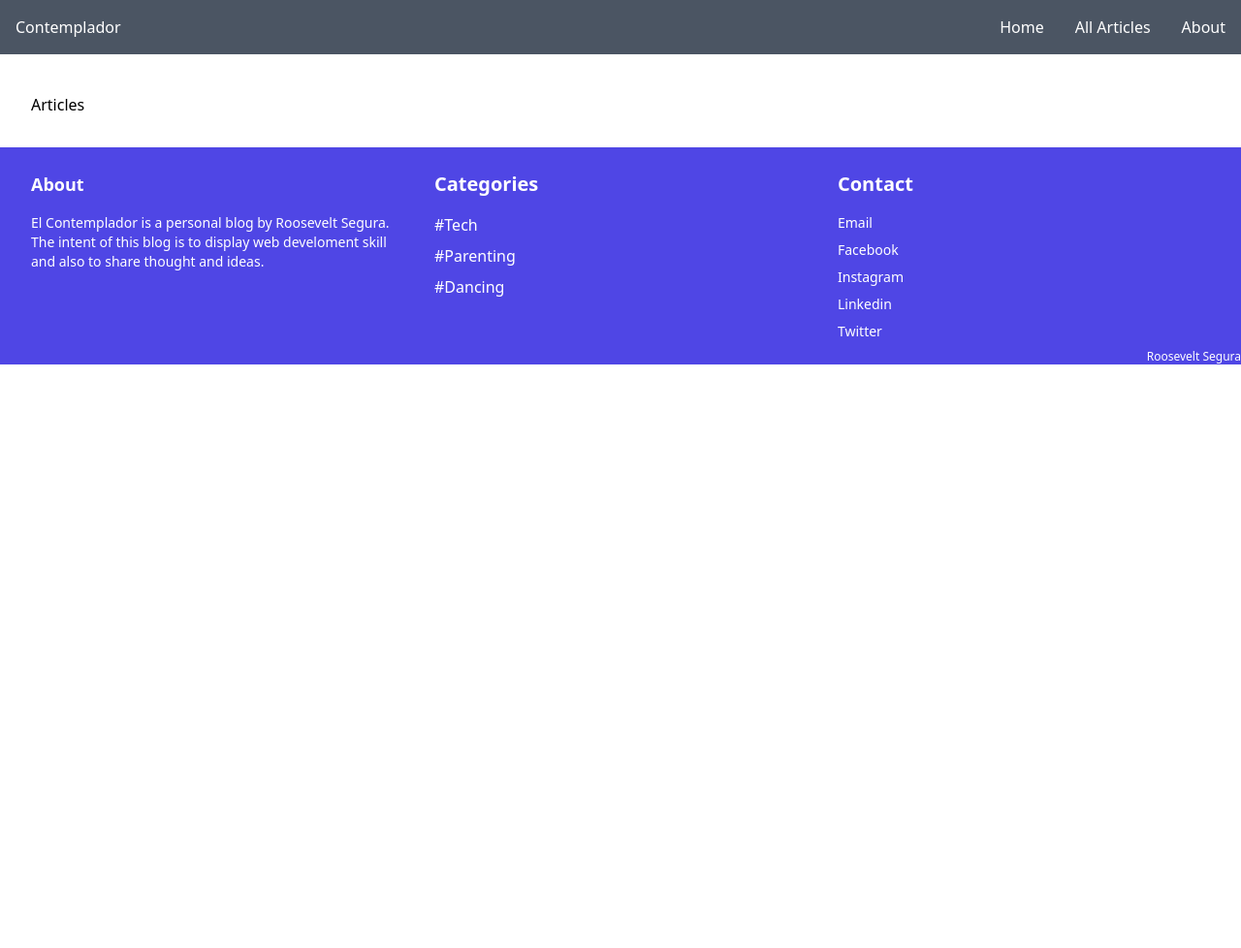
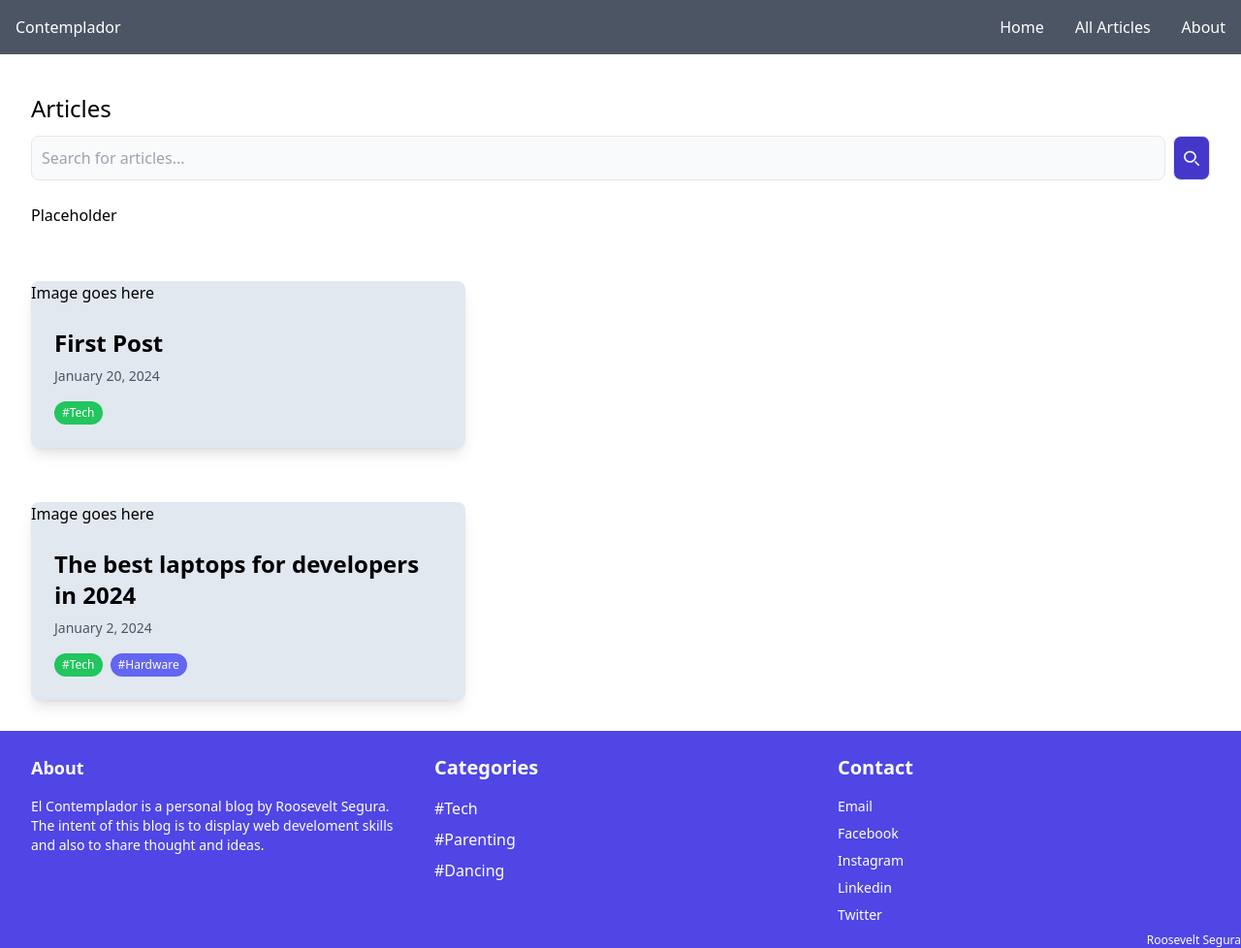
Before and after one commit to r8s11/contemplador, an Astro site: page /articles in a window 1280 px wide. Shown: the whole page at 97% size. Before the commit the page ends 800 px from the top, so only its background shows below. Built offline with nearby package versions, Linux system fonts and the light colour scheme; Astro itself is replaced by a stand-in of ours.

Commit message:
added card and searchbar components

```diff
--- a/src/components/ArticleCard.astro
+++ b/src/components/ArticleCard.astro
@@ -1,16 +1,25 @@
 ---
-import { CollectionEntry } from 'astro:content'
-import { MarkdownFrontmatterParseError } from '../../node_modules/astro/dist/core/errors/errors-data';
+import { formatDate } from "../utils";
+import { CollectionEntry } from "astro:content";
+import { MarkdownFrontmatterParseError } from "../../node_modules/astro/dist/core/errors/errors-data";
+import Tags from "./Tags.astro";
 
 const { article } = Astro.props;
 
 interface Props {
-    article: CollectionEntry<'blog'>;
+  article: CollectionEntry<"blog">;
 }
 ---
 
-<div class="max-w-md mx-auto mt-10">
-    <div class="bg-white rounded-lg overflow-hidden shadow-lg">
-        <a href={"/articles/" + article.slug}></a> content
+<div class="max-w-md  mt-10">
+  <div class="bg-slate-200 rounded-lg overflow-hidden shadow-lg">
+    <a href={"/articles/" + article.slug}> Image goes here</a>
+    <div class="p-6">
+      <h2 class="text-2xl font-semibold mb-2">
+        <a href={"/articles/" + article.slug}>{article.data.title}</a>
+      </h2>
+      <p class="text-gray-600 text-sm mb-4">{formatDate(article.data.pubDate)}</p>
+      <Tags tags={article.data.tags} />
     </div>
+  </div>
 </div>
--- a/src/components/Footer.astro
+++ b/src/components/Footer.astro
@@ -11,7 +11,7 @@ const uniqueTags: string[] = ["Tech", "Parenting", "Dancing"];
         <h3 class="text-lg font-semibold mb-4">About</h3>
         <p class="text-white text-sm">
           El Contemplador is a personal blog by Roosevelt Segura. The intent of
-          this blog is to display web develoment skill and also to share thought
+          this blog is to display web develoment skills and also to share thought
           and ideas.
         </p>
       </div>
--- a/src/components/Nav.astro
+++ b/src/components/Nav.astro
@@ -43,13 +43,15 @@
           <a
             href="/articles"
             class="block py-2 px-3 rounded md:p-0 hover:text-indigo-400"
-            >All Articles</a>
+            >All Articles</a
+          >
         </li>
         <li>
           <a
             href="/about"
             class="block py-2 px-3 rounded md:p-0 hover:text-indigo-400"
-            >About</a>
+            >About</a
+          >
         </li>
       </ul>
     </div>
--- /dev/null
+++ b/src/components/Pagination.astro
@@ -0,0 +1,3 @@
+---
+
+---
--- /dev/null
+++ b/src/components/SearchForm.astro
@@ -0,0 +1,37 @@
+---
+
+---
+
+<form id="search-form" class="flex item-center" action="/articles/search">
+  <label for="search-input" class="sr-only">Search</label>
+  <div class="relative w-full">
+    <input
+      type="text"
+      id="query"
+      name="query"
+      class="bg-gray-50 border boder-gray-300 text-gray-900 tx-sm rounded-lg focus:ring-indigo-500 focus:border-indigo-500 block w-full p-2.5"
+      placeholder="Search for articles..."
+      required
+    />
+  </div>
+  <button
+    type="submit"
+    class="p-2.5 ms-2 text-sm font-medium text-white bg-indigo-700 rounded-lg border bordedr-indigo-700 hover:border-indigo-800 focus:ring-4 focus:outline-none focus:ring-indigo-300"
+  >
+    <svg
+      class="w-4 h-4"
+      aria-hidden="true"
+      xmlns="http://www.w3/org/2000/svg"
+      fill="none"
+      viewBox="0 0 20 20"
+    >
+      <path
+        stroke="currentColor"
+        stroke-linecap="round"
+        stroke-linejoin="round"
+        stroke-width="2"
+        d="m19 19-4-4m0-7A7 7 0 1 1 1 8a7 7 0 0 1 14 02"></path>
+      <span class="sr-only">Search</span>
+    </svg>
+  </button>
+</form>
--- /dev/null
+++ b/src/components/Tags.astro
@@ -0,0 +1,17 @@
+---
+import { capitalize } from "../utils"
+
+const { tags } = Astro.props
+
+interface Props {
+    tags: string[]
+}
+---
+
+<div class="flex flex-wrap gap-2">
+    {tags.map((tag: string, index: number) => (
+        <span
+        class={index % 2 === 0 ? "px-2 py-1 bg-green-500 text-white rounded-full  text-xs hover:opacity-90" : "px-2 py-1 bg-indigo-500 text-white rounded-full text-xs hover:opacity-90"}
+        ><a href={'/articles/tag/' + tag}>#{capitalize(tag)}</a></span>
+    ))}
+</div>
--- /dev/null
+++ b/src/content/blog/best-laptops-for-devs.md
@@ -0,0 +1,40 @@
+---
+title: 'The best laptops for developers in 2024'
+pubDate: 2024-01-02
+author: 'John Doe'
+image: 'image1.png'
+tags: ['tech', 'hardware']
+slug: the-best-laptops-for-developers-in-2024
+---
+
+In the ever-evolving landscape of technology, developers require laptops that can keep up with their demands for coding, debugging, and testing. As we step into 2024, the search for the perfect laptop for developers continues. Let's explore some of the top contenders for the title of "Best Laptops for Developers" this year.
+
+## 1. MacBook Pro (M2X Chip)
+
+Apple has consistently delivered high-performance laptops for developers, and the MacBook Pro with the M2X chip is no exception. With its blazing-fast processor, ample RAM, and stunning Retina display, it's a dream machine for coding. The improved battery life ensures you can code for hours without interruption. Plus, macOS offers a Unix-based environment, perfect for software development.
+
+## 2. Dell XPS 17
+
+The Dell XPS 17 combines power and portability. Its large, high-resolution display makes multitasking a breeze, and the latest Intel or AMD processors ensure smooth development work. With a premium build quality, comfortable keyboard, and a variety of connectivity options, it's a solid choice for developers.
+
+## 3. Lenovo ThinkPad X1 Carbon
+
+Lenovo's ThinkPad series is renowned for its durability and performance. The ThinkPad X1 Carbon is no different. With a sleek design, a fantastic keyboard, and a long-lasting battery, it's an excellent choice for developers who need a reliable companion. It's available with both Intel and AMD processors to suit your preference.
+
+## 4. Razer Blade 15
+
+For developers who are also gamers or multimedia enthusiasts, the Razer Blade 15 is a top pick. It boasts powerful Nvidia graphics, a fast refresh rate display, and robust performance for coding and gaming alike. Its RGB keyboard adds a touch of style to your workspace.
+
+## 5. System76 Oryx Pro
+
+System76 specializes in Linux laptops, and the Oryx Pro is tailored for developers. Running on Pop!\_OS, it offers a Linux-based environment with great compatibility for software development tools. The laptop is customizable, allowing you to choose the CPU, RAM, and storage options that suit your needs.
+
+## 6. ASUS ROG Zephyrus G14
+
+If you're a developer who dabbles in game development or graphics-intensive tasks, the ASUS ROG Zephyrus G14 is worth considering. It packs a powerful AMD Ryzen processor and an Nvidia RTX GPU into a compact form factor. It's portable, yet it can handle demanding development tasks and gaming with ease.
+
+## 7. HP Spectre x360
+
+The HP Spectre x360 combines style and substance. It's a 2-in-1 laptop with a sleek design, a vivid touchscreen, and robust internals. It's perfect for developers who need flexibility in their work setup. With its long battery life and comfortable keyboard, you can code on the go or in tablet mode.
+
+In conclusion, the best laptop for developers in 2024 depends on your specific needs and preferences. Whether you prioritize power, portability, or a Linux-based environment, there's a laptop on this list to cater to your requirements. Take the time to assess your needs and budget, and you'll find the perfect coding companion to kickstart your productive year as a developer.
--- a/src/content/blog/first-post.md
+++ b/src/content/blog/first-post.md
@@ -1,9 +1,9 @@
 ---
 title: "First Post"
-pubDate: 2024-1-20
+pubDate: 2024-01-20
 author: "author"
 image: "image"
-tags: []
+tags: ['Tech']
 
 ---
 
--- a/src/content/config.ts
+++ b/src/content/config.ts
@@ -3,7 +3,7 @@ const blogCollection = defineCollection({
     type: 'content',
     schema: z.object({
         title: z.string(),
-        pubDate: z.string(),
+        pubDate: z.date(),
         author: z.string(),
         image: z.string(),
         tags: z.array(z.string()),
--- a/src/pages/articles/index.astro
+++ b/src/pages/articles/index.astro
@@ -1,6 +1,45 @@
 ---
 import MainLayout from "../../layouts/MainLayout.astro";
+import ArticleCard from "../../components/ArticleCard.astro";
+import SearchForm from "../../components/SearchForm.astro";
+import Pagination from "../../components/Pagination.astro";
+import { CollectionKey, ContentCollectionKey, getCollection } from "astro:content";
+import type { CollectionEntry } from "astro:content";
+import { ARTICLES_PER_PAGE } from "../../constants";
+import { AstroAssets } from "astro:assets";
+
+const currentPage: number | null = +Astro.url.searchParams.get('page')! || 1;
+
+const allBlogArticles: CollectionEntry<'blog'>[] = (await getCollection('blog')).sort((a:CollectionEntry<'blog'>, b:CollectionEntry<'blog'>) => b.data.pubDate.valueOf() - a.data.pubDate.valueOf());
+
+const totalPages: number = Math.ceil(allBlogArticles.length / ARTICLES_PER_PAGE);
+
+const articlesForPage: CollectionEntry<'blog'>[] = allBlogArticles.slice((currentPage - 1) * ARTICLES_PER_PAGE, currentPage * ARTICLES_PER_PAGE);
+
+
+
 ---
 
 
-<MainLayout ti>Articles</MainLayout>
+<MainLayout>
+
+<h1 class="text-2xl pb-3">Articles</h1>
+<SearchForm />
+
+<br>
+
+<div class="grid grid-cols-1 gap-4 sm:grid-col-3">
+    Placeholder
+    {articlesForPage.map(article => (
+        <ArticleCard article={article} />
+
+    ))}
+</div>
+
+<Pagination
+currentPage={currentPage}
+totalPages={totalPages}
+disablePrevious={currentPage === 1}
+disableNext={currentPage === totalPages}
+
+</MainLayout>
--- a/src/pages/articles/whyprompts.md
+++ /dev/null
@@ -1,5 +0,0 @@
----
-Title: Why the writing prompts?
-
-
----
--- a/src/pages/index.astro
+++ b/src/pages/index.astro
@@ -4,19 +4,30 @@ import { getCollection } from "astro:content";
 import ArticleCard from "../components/ArticleCard.astro";
 import type { CollectionEntry } from "astro:content";
 import { HOMEPAGE_ARTICLE_LIMIT } from "../constants";
+import SearchForm from "../components/SearchForm.astro";
 
 const allBlogArticles: CollectionEntry<"blog">[] = await getCollection("blog");
 const otherArticles: CollectionEntry<"blog">[] = allBlogArticles;
 ---
 
 <MainLayout>
-  <h1 class="text-2xl">El Contemplador</h1>
+  <!-- Top Grid -->
+  <div class="grid grid-cols-1 gap-4 lg:grid-cols-2">
+    <div>
+      <h1 class="text-3xl font-bold mt-4 mb-8 leading-tight xl:text-6xl">
+        Articles & More
+      </h1>
+      <SearchForm />
+    </div>
+    <!-- <MostRecentArticle article="{mostRecentArticle}" /> -->
 
-  <div class="grid grid-cols-1 gap-4">
-    {
-      otherArticles
-        .slice(0, HOMEPAGE_ARTICLE_LIMIT)
-        .map((article) => <ArticleCard article={article} />)
-    }
+    <!-- Main Grid -->
   </div>
+    <div class="">
+      {
+        otherArticles
+          .slice(0, HOMEPAGE_ARTICLE_LIMIT)
+          .map((article) => <ArticleCard article={article} />)
+      }
+    </div>
 </MainLayout>
--- a/src/utils.ts
+++ b/src/utils.ts
@@ -1,3 +1,15 @@
+
+//Format the date to a string
+function formatDate(date: Date): string {
+    const options: Intl.DateTimeFormatOptions = {
+        year: 'numeric',
+        month: 'long',
+        day: 'numeric',
+    };
+
+    return new Date(date).toLocaleDateString(undefined, options);
+
+}
 
 // Capitalize the first letter
 function capitalize(str: string): string {
@@ -7,4 +19,4 @@ function capitalize(str: string): string {
     return str.charAt(0).toUpperCase() + str.slice(1);
 }
 
-export {capitalize};
+export {formatDate, capitalize};
```
